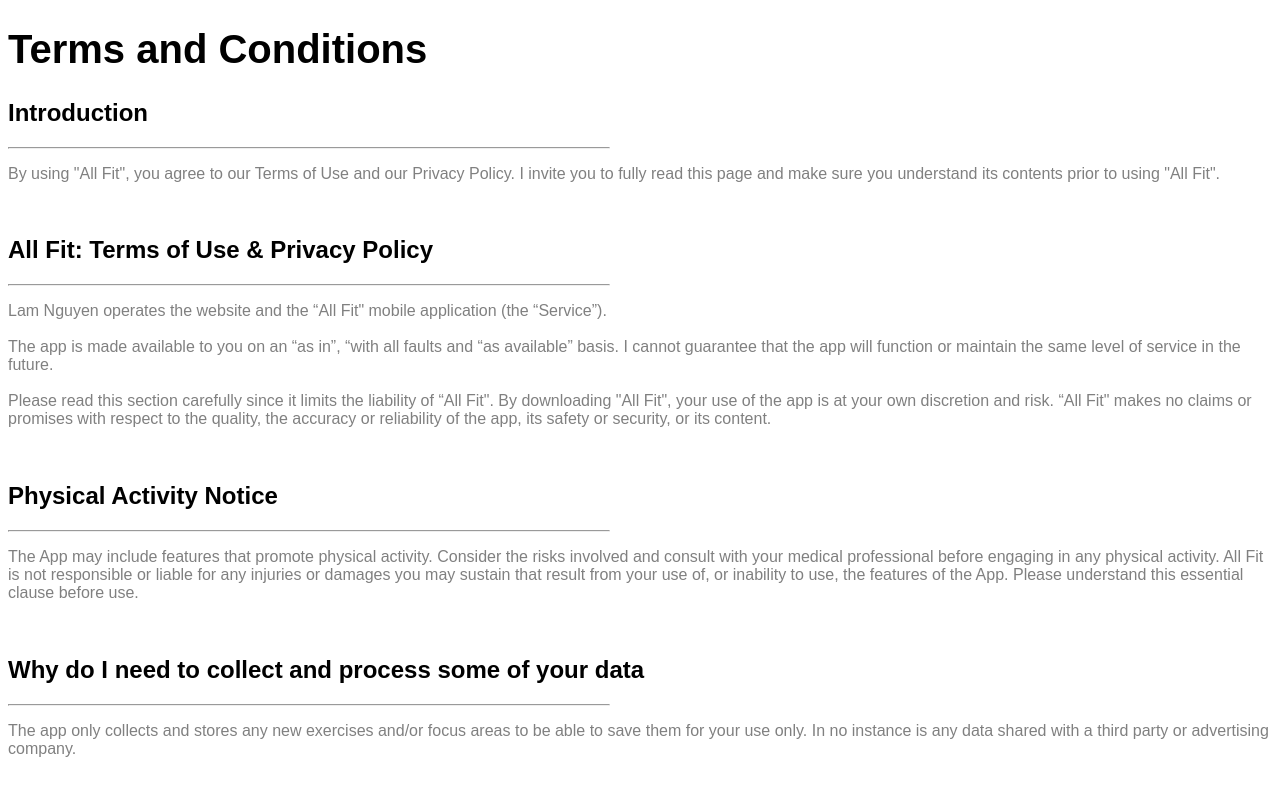
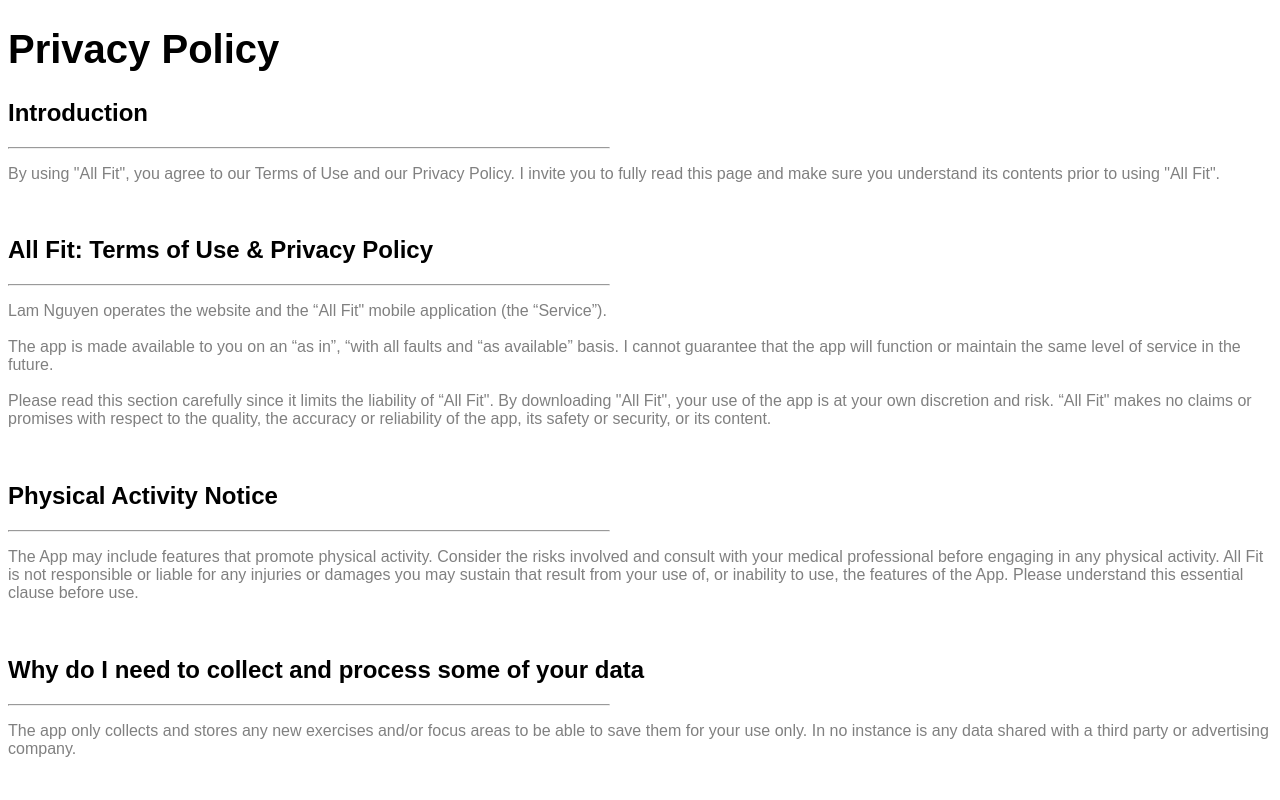
Before and after one commit to lamnguynn/All-Fit, a plain HTML site: page index.html in a window 1280 px wide. Shown: the top 800 px of the page. Drawn offline with Linux system fonts and the light colour scheme.

Commit message:
Update index.html

```diff
--- a/index.html
+++ b/index.html
@@ -8,12 +8,11 @@
     <body>
         <!--ff605f-->
         <font face="arial">
-        <h1 style="font-size: 40px;">Terms and Conditions </h1>
+        <h1 style="font-size: 40px;">Privacy Policy </h1>
         <!-- Introduction -->
         <h2> Introduction </h2>
         <hr width="600", align="left">
-        <p style="color: gray;"> By using "All Fit", you agree to our Terms of Use and our Privacy Policy. I invite you to fully read this page
-             and make sure you understand its contents prior to using "All Fit".</p>
+        <p style="color: gray;"> By using "All Fit", you agree to our Terms of Use and our Privacy Policy. I invite you to fully read this page and make sure you understand its contents prior to using "All Fit".</p>
         <br>
 
         <!-- Terms of Use & Privacy Policy-->
```
